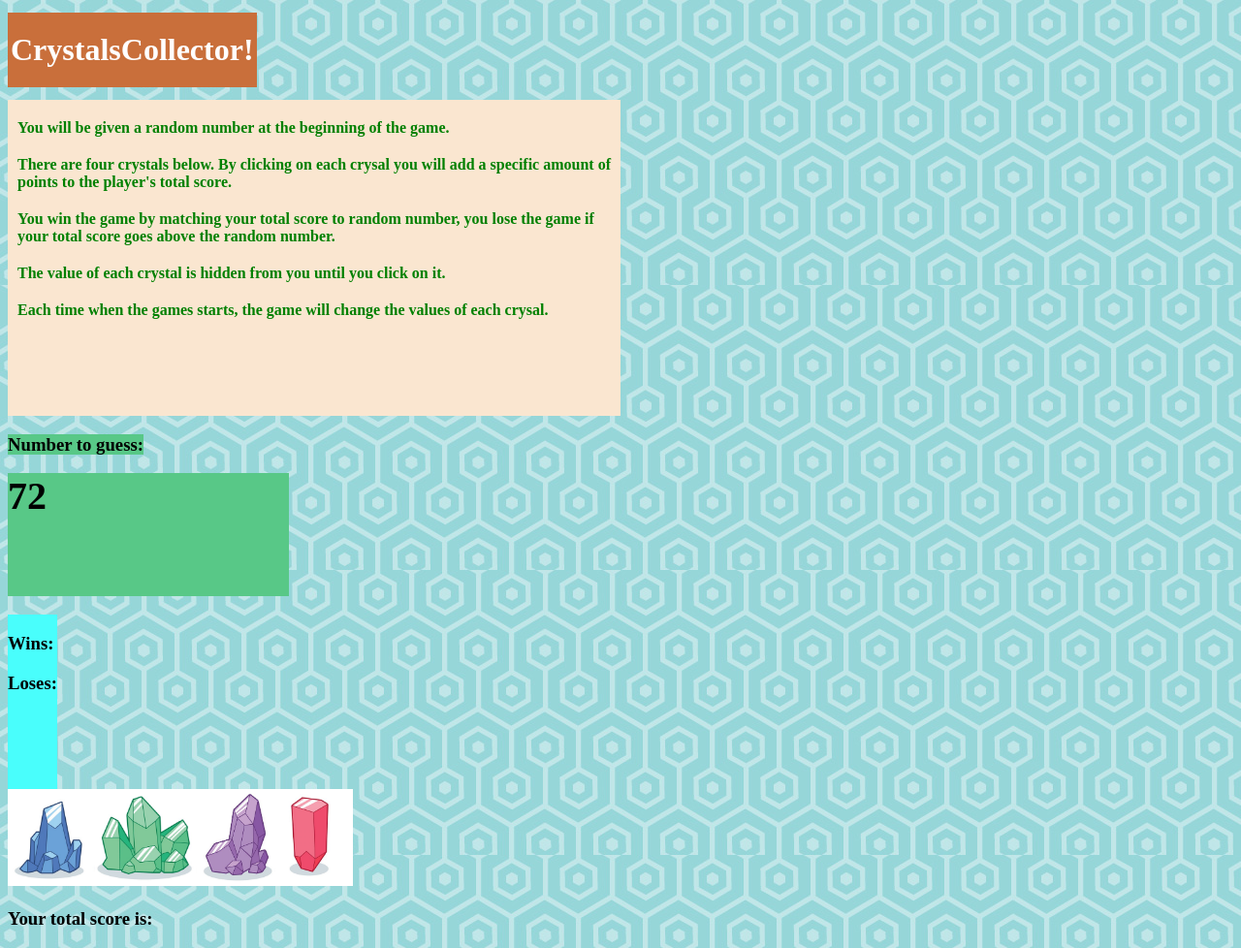
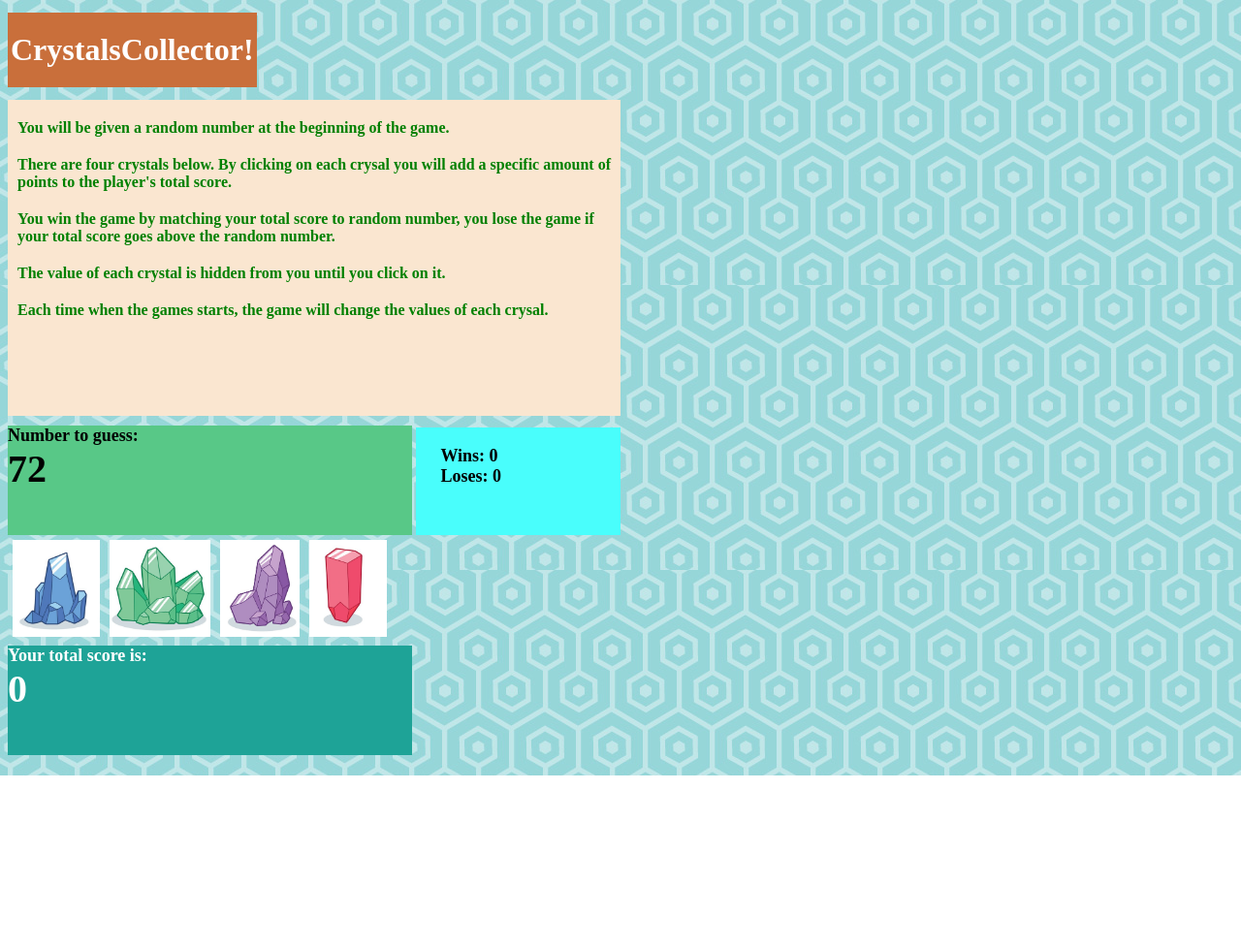
Before and after one commit to lindsaybstoner/Unit-4-Game, a plain HTML site: page index.html in a window 1280 px wide. Shown: the whole page at 97% size. After the commit the page ends 800 px from the top, so only its background shows below. Drawn offline with nearby package versions, Linux system fonts and the light colour scheme.

Commit message:
forgot to do this again

```diff
--- a/assets/css/style.css
+++ b/assets/css/style.css
@@ -1,5 +1,6 @@
 body {
-    background-image: url("../images/background-pattern.jpg")
+    background-image: url("../images/background-pattern.jpg");
+    box-sizing: border-box;
 }
 
 h1 {
@@ -11,13 +12,20 @@ h1 {
     margin-bottom: 13px;
 }
 
+h3 {
+    font-size: 18px;
+    margin: 0;
+}
+
 img {
     height: 100px;
+    padding: 5px;
 }
 
 .peachback {
     background-color: #fae6d0;
     width: 50%;
+    margin-bottom: 10px;
 }
 
 p {
@@ -35,24 +43,43 @@ p {
     display: inline-block;
 }
 
-.numGuess {
-    background: #58c887;
-}
-
-#number-to-guess {
-    background: #58c887;
-    font-size: 40px;
-    padding-right: 250px;
-    padding-bottom: 80px;
-    display: inline-block;
-}
-
 .pushDown {
     margin-top: 120px;
 }
 
-.winsLosses {
-    padding-bottom: 80px;
+.box {
+    background: #58c887;
+    width: 49%;
+    display: inline-block;
+    padding-bottom: 45px;
+}
+
+.green {
+    width: 33%;
+}
+
+.darkgreen {
+    width: 33%;
+    background: #1ea397;
+    color: white;
+}
+
+.blue {
     background: #49fefc;
+    width: 14.7%;
+    padding-left: 2%;
+    padding-top: 19px;
+    padding-bottom: 50px;
+}
+
+.changeDisplay {
     display: inline-block;
 }
+
+#number-to-guess {
+    font-size: 40px;
+}
+
+#currentScore {
+    font-size: 40px;
+}
--- a/assets/javascript/game.js
+++ b/assets/javascript/game.js
@@ -6,23 +6,33 @@ var targetNumber = Math.floor(Math.random() * 101) + 19;
 //print target number that the user should guess
 $("#number-to-guess").text(targetNumber);
 
+var wins = 0;
+var losses = 0;
 var counter = 0;
 
-//create a for loop to get through all 4 images and put differetn attributes
+$("#wins").text(wins);
+$("#losses").text(losses);
+$("#currentScore").text(counter);
+
+//create a for loop to get through all 4 images and put different attributes
 for (var i = 1; i < 5; i++) {
 
+	//make the img containers
 	var imageCrystal = $("<img>");
+	//generate the random number that goes with the inidivdual crystal
 	var numberOption = Math.floor(Math.random() * 12) + 1;
 	imageCrystal.attr("data-crystalvalue", numberOption);
 	console.log(numberOption);
 	imageCrystal.addClass("crystal-image");
 	imageCrystal.attr("src", "assets/images/" + i + ".png");
-
-  console.log("hello");
-
 	imageCrystal.attr("data-crystalvalue", numberOption[i]);
 	$("#crystals").append(imageCrystal);
 
+}
+
+reset = function() {
+	counter = 0;
+	$("#currentScore").text(counter);
 }
 
 // This time, our click event applies to every single crystal on the page. Not just one.
@@ -40,14 +50,23 @@ $(".crystal-image").on("click", function () {
   counter += crystalValue;
 
   // All of the same game win-lose logic applies. So the rest remains unchanged.
-  alert("New score: " + counter);
+  $("#currentScore").text(counter);
+
+
+  //alert("New score: " + counter);
 
   if (counter === targetNumber) {
-    alert("You win!");
+	wins++;
+	$("#wins").text(wins);
+	console.log(wins);
+	reset();
   }
 
   else if (counter >= targetNumber) {
-    alert("You lose!!");
+	losses++;
+	$("#losses").text(losses);
+	console.log(wins);
+	reset();
   }
 
 
--- a/index.html
+++ b/index.html
@@ -19,22 +19,20 @@
                 <p>The value of each crystal is hidden from you until you click on it.</p>
                 <p class="extraspace">Each time when the games starts, the game will change the values of each crysal.</p>
             </div>
-            <h3><span class="numGuess">Number to guess:</span></h3>
-            <h3><span id="number-to-guess"></span></h3>
-            <div class="winsLosses">
-                <h3><span id="wins">Wins:</span></h3>
-                <h3><span id="losses">Loses:</span></h3>
+            <div class="box green">
+                <h3>Number to guess: <span></span></h3>
+                <h3><span id="number-to-guess"></span></h3>
+            </div>
+            <div class="box blue">
+                <h3>Wins: <span id="wins"></span></h3>
+                <h3>Loses: <span id="losses"></span></h3>
             </div>
             <!-- Note that this div is now empty. We will fill it dynamically -->
             <div id="crystals"></div>
-            <!-- <div class="pushDown">
-                <div id="crystals" class="together"><img src="assets/images/blue_crystal.png"></div>
-                <div id="crystals" class="together"><img src="assets/images/green_crystal.png"></div>
-                <div id="crystals" class="together"><img src="assets/images/purple_crystal.png"></div>
-                <div id="crystals" class="together"><img src="assets/images/red_crystal.png"></div>
-            </div> -->
-            <h3><span id="">Your total score is:</span></h3>
-            <h3><span id="currentScore"></span></h3>
+            <div class="box darkgreen">
+                <h3><span id="">Your total score is:</span></h3>
+                <h3><span id="currentScore"></span></h3>
+            </div>
         </div>
 
         <script src="https://code.jquery.com/jquery-3.3.1.js" integrity="sha256-2Kok7MbOyxpgUVvAk/HJ2jigOSYS2auK4Pfzbm7uH60=" crossorigin="anonymous"></script>
```
Lines whose indentation alone changed are shown as unchanged.
